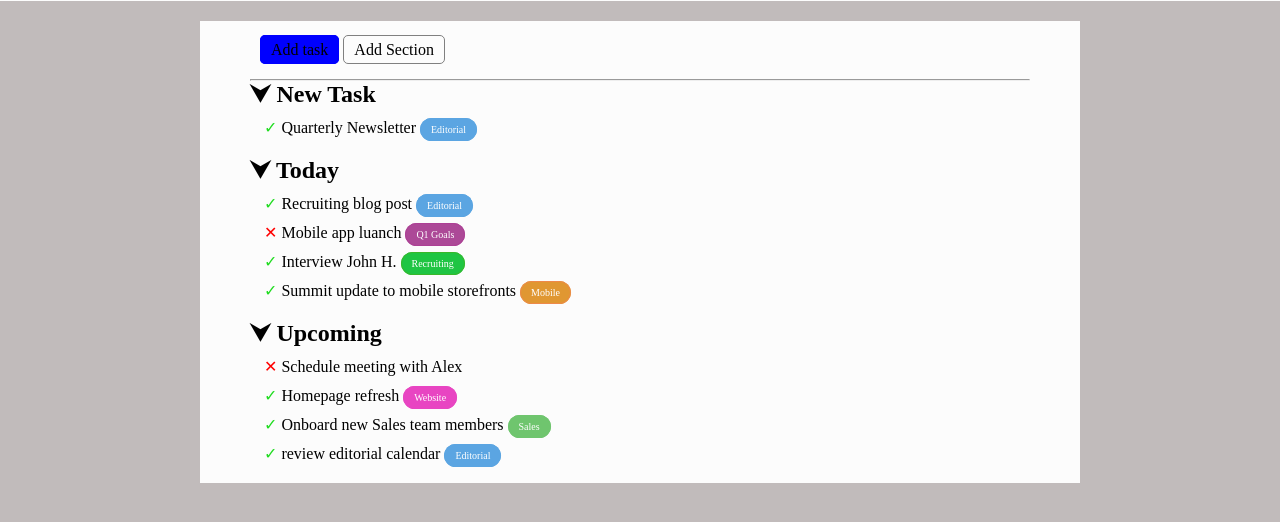
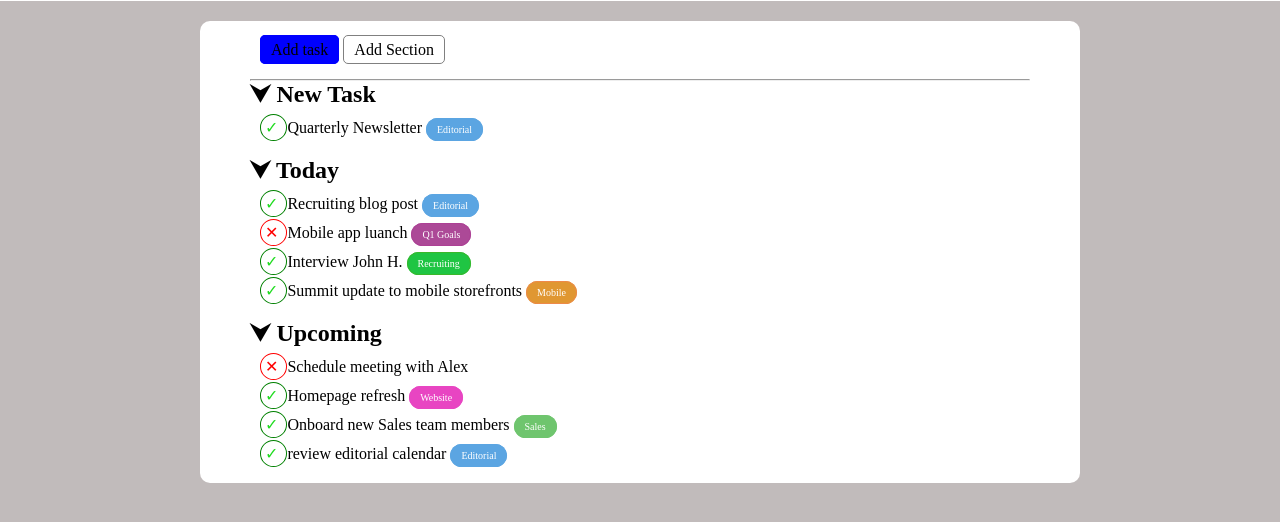
Before and after one commit to GiovanniLafortezza/html-css-toboolist, a plain HTML site: page index.html in a window 1280 px wide. Shown: the part 56-578 px from the top of the page. Drawn offline with Linux system fonts and the light colour scheme.

Commit message:
Main Ended

```diff
--- a/css/style.css
+++ b/css/style.css
@@ -9,22 +9,20 @@ body {
 
 }
 
-.bg-white {
+main {
     background-color: rgb(252, 252, 252);
-}
-
-
-.padding-main {
     padding-left: 50px;
     padding-right: 50px;
     padding-top: 10px;
     padding-bottom: 10px;
-}
-
-.margin-main {
     margin-top: 20px;
     margin-left: 200px;
     margin-right: 200px;
+    border-radius: 10px ;
+}
+
+.bg-white {
+    background-color: white;
 }
 
 .m-20 {
@@ -57,14 +55,19 @@ p {
 .check {
     color:rgb(32, 220, 32);
     padding:4px;
+    border: 1px solid green;
+    border-radius: 50%;
 }
 
 .false {
     color: red;
-    padding:4px;
+    padding: 4px;
+    border: 1px solid red;
+    border-radius: 50%;
+
 }
 
-#editorial {
+.editorial {
     background-color: rgb(91, 165, 226);
     border: 1px solid rgb(91, 165, 226);
     border-radius: 20px;
--- a/index.html
+++ b/index.html
@@ -19,24 +19,24 @@
         <hr class="m-20">
 
         <div>
-            <h2>&#11167 <strong>New Task</strong></h2>
-            <p><span class="check">&check;</span>Quarterly Newsletter <span id="editorial">Editorial</span></p>
+            <h2>&#11167; <strong>New Task</strong></h2>
+            <p><span class="check"> &check; </span>Quarterly Newsletter <span class="editorial">Editorial</span></p>
         </div>
 
         <div class="m-20">
-            <h2>&#11167 <strong>Today</strong></h2>
-            <p><span class="check">&check;</span>Recruiting blog post <span id="editorial">Editorial</span></p>
-            <p><span class="false">&#10005;</span>Mobile app luanch <span id="q1-goals">Q1 Goals</span></p>
-            <p><span class="check">&check;</span>Interview John H. <span id="recruiting">Recruiting</span></p>
-            <p><span class="check">&check;</span>Summit update to mobile storefronts <span id="mobile">Mobile</span></p>
+            <h2>&#11167; <strong>Today</strong></h2>
+            <p><span class="check">&check; </span>Recruiting blog post <span class="editorial">Editorial</span></p>
+            <p><span class="false">&#10005; </span>Mobile app luanch <span id="q1-goals">Q1 Goals</span></p>
+            <p><span class="check">&check; </span>Interview John H. <span id="recruiting">Recruiting</span></p>
+            <p><span class="check">&check; </span>Summit update to mobile storefronts <span id="mobile">Mobile</span></p>
         </div>
 
         <div class="m-20">
-            <h2>&#11167 <strong>Upcoming</strong></h2>
-            <p><span class="false">&#10005;</span>Schedule meeting with Alex</p>
-            <p><span class="check">&check;</span>Homepage refresh <span id="website">Website</span></p>
-            <p><span class="check">&check;</span>Onboard new Sales team members <span id="sales">Sales</span></p>
-            <p><span class="check">&check;</span>review editorial calendar <span id="editorial">Editorial</span></p>
+            <h2>&#11167; <strong>Upcoming</strong></h2>
+            <p><span class="false">&#10005; </span>Schedule meeting with Alex</p>
+            <p><span class="check">&check; </span>Homepage refresh <span id="website">Website</span></p>
+            <p><span class="check">&check; </span>Onboard new Sales team members <span id="sales">Sales</span></p>
+            <p><span class="check">&check; </span>review editorial calendar <span class="editorial">Editorial</span></p>
         </div>
 
 
```
